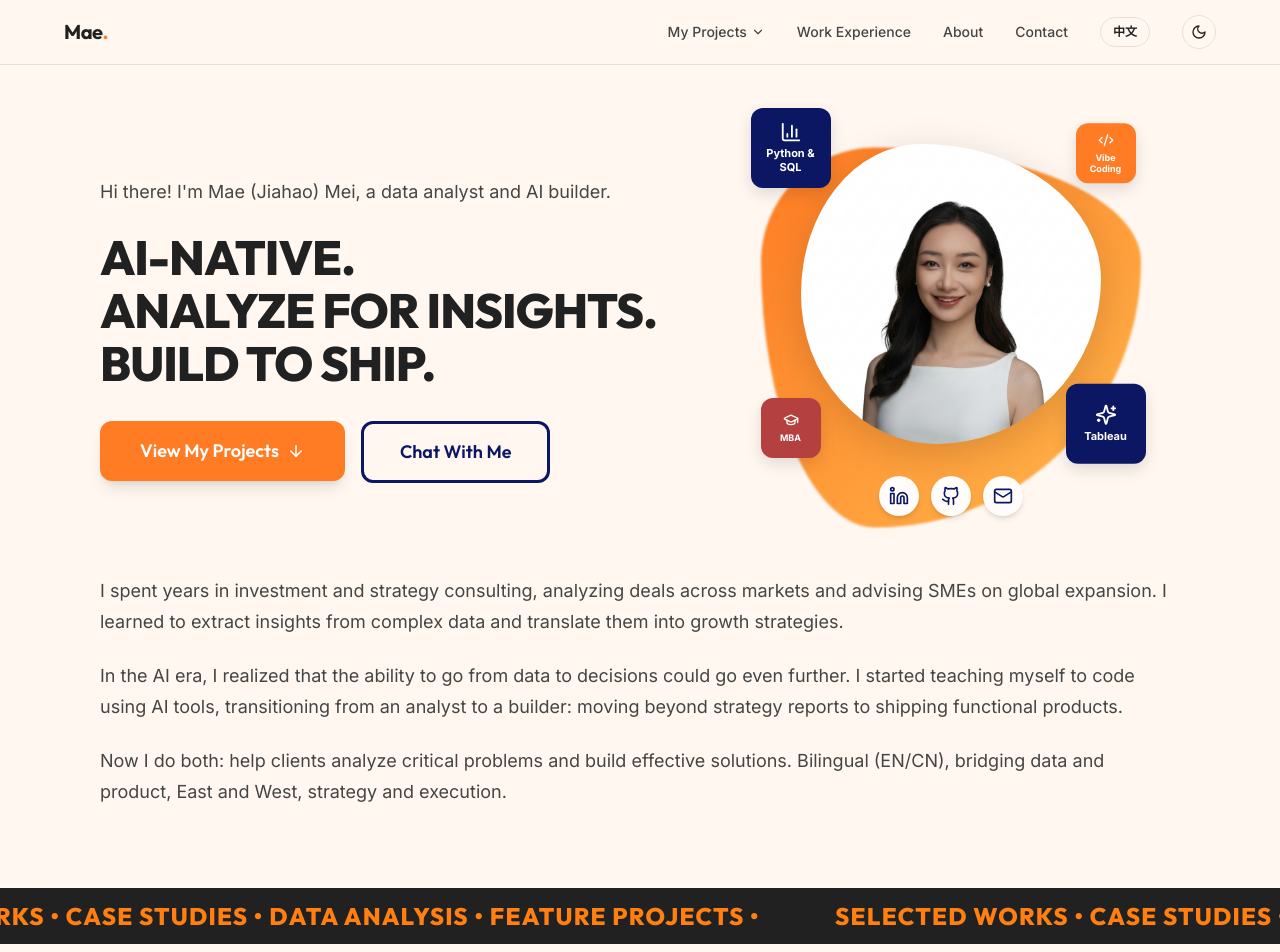
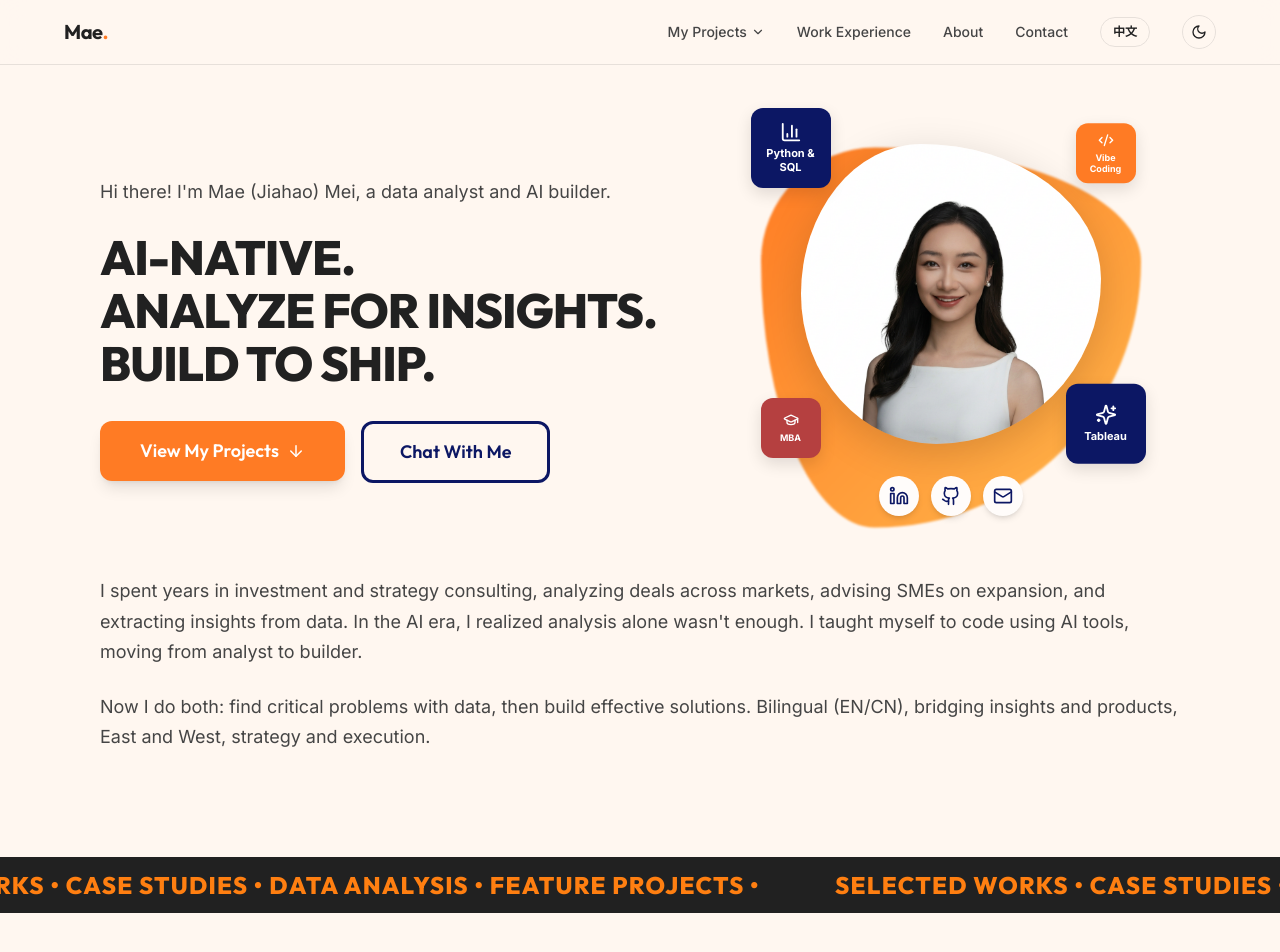
Before and after one commit to mae25-create/mae-s-portfolio, a React (Vite) app: page / in a window 1280 px wide. Shown: the top 952 px of the page. Built offline with nearby package versions, Linux system fonts and the light colour scheme; the HTML template or start-up script is replaced by a standard one; a web font is replaced by a local one.

Commit message:
Changes
Co-authored-by: mae25-create <234307502+mae25-create@users.noreply.github.com>

```diff
--- a/src/components/DetailedAbout.tsx
+++ b/src/components/DetailedAbout.tsx
@@ -57,11 +57,11 @@ const DetailedAbout = () => {
 
   const funFacts = [
     t("🐕 Corgi parent to a 3-year-old troublemaker", "🐕 三岁柯基的铲屎官"),
-    t("📲 Runs a Xiaohongshu channel teaching AI tools in Chinese", "📲 运营小红书频道，用中文教AI工具"),
-    t("🍜 Food-first travel planner — museums second, local eats first", "🍜 美食优先的旅行者——博物馆其次，当地美食第一"),
-    t("🥾 Weekend warrior hiking Bay Area trails", "🥾 周末湾区徒步爱好者"),
+    t("📲 Runs 3 video channels teaching AI tools in Chinese", "📲 运营3个视频频道，用中文教AI工具"),
+    t("🍜 Food-first travel planner — \n\nlocal eats first, museums second", "🍜 美食优先的旅行者——当地美食第一，博物馆其次"),
+    t("🏞️ Drives 10+ hours for a single hike — national park trails are worth it", "🏞️ 驱车10小时以上只为一次徒步——国家公园路线绝对值得"),
     t("☕ Coffee snob — currently rotating between Sightglass, Andytown, and home espresso", "☕ 咖啡控——目前轮换Sightglass、Andytown和家用意式"),
-    t("🎨 I enjoy listening to heavy metal while painting and working with pottery", "🎨 喜欢一边听重金属音乐一边画画和做陶艺"),
+    t("🎸 Can't paint or throw pottery without heavy metal — balance is key", "🎸 画画或做陶艺时离不开重金属音乐——平衡是关键"),
   ];
 
   return (
--- a/src/components/Hero.tsx
+++ b/src/components/Hero.tsx
@@ -156,14 +156,14 @@ const Hero = () => {
             <div className="text-lg leading-[1.7] text-muted-foreground space-y-6">
               {t(
                 <>
-                  <p>I spent years in investment and strategy consulting, analyzing deals across markets and advising SMEs on global expansion. I learned to extract insights from complex data and translate them into growth strategies.</p>
-                  <p>In the AI era, I realized that the ability to go from data to decisions could go even further. I started teaching myself to code using AI tools, transitioning from an analyst to a builder: moving beyond strategy reports to shipping functional products.</p>
-                  <p>Now I do both: help clients analyze critical problems and build effective solutions. Bilingual (EN/CN), bridging data and product, East and West, strategy and execution.</p>
+                  <p>I spent years in investment and strategy consulting, analyzing deals across markets, advising SMEs on expansion, and extracting insights from data. In the AI era, I realized analysis alone wasn't enough. I taught myself to code using AI tools, moving from analyst to builder.</p>
+                  <p>Now I do both: find critical problems with data, then build effective solutions. Bilingual (EN/CN), bridging insights and products, East and West, strategy and execution.</p>
+                  <p></p>
                 </>,
                 <>
-                  <p>我在投资和战略咨询领域工作多年，分析跨市场交易，为中小企业提供全球扩张建议。我学会了如何从复杂数据中提取洞察，并将其转化为增长策略。</p>
-                  <p>在AI时代，我意识到这种"从数据到决策"的能力可以更进一步：于是我开始用AI工具自学编程。现在我不再只是写策略报告，而是能把洞察变成可运行的产品。</p>
-                  <p>我兼顾两者：帮助客户分析关键问题，构建有效方案。用双语（中英）连接数据与产品、东方与西方、战略思考与产品执行。</p>
+                  <p>我在投资和战略咨询领域工作多年，分析跨市场交易，为中小企业提供全球扩张建议，并从数据中提取洞察。在AI时代，我意识到仅有分析是不够的。我开始用AI工具自学编程，从一名分析师转型为构建者。</p>
+                  <p>现在我兼顾两者：通过数据发现关键问题，然后构建有效的解决方案。用双语（中英）连接洞察与产品、东方与西方、战略思考与产品执行。</p>
+                  <p></p>
                 </>
               )}
             </div>
```
